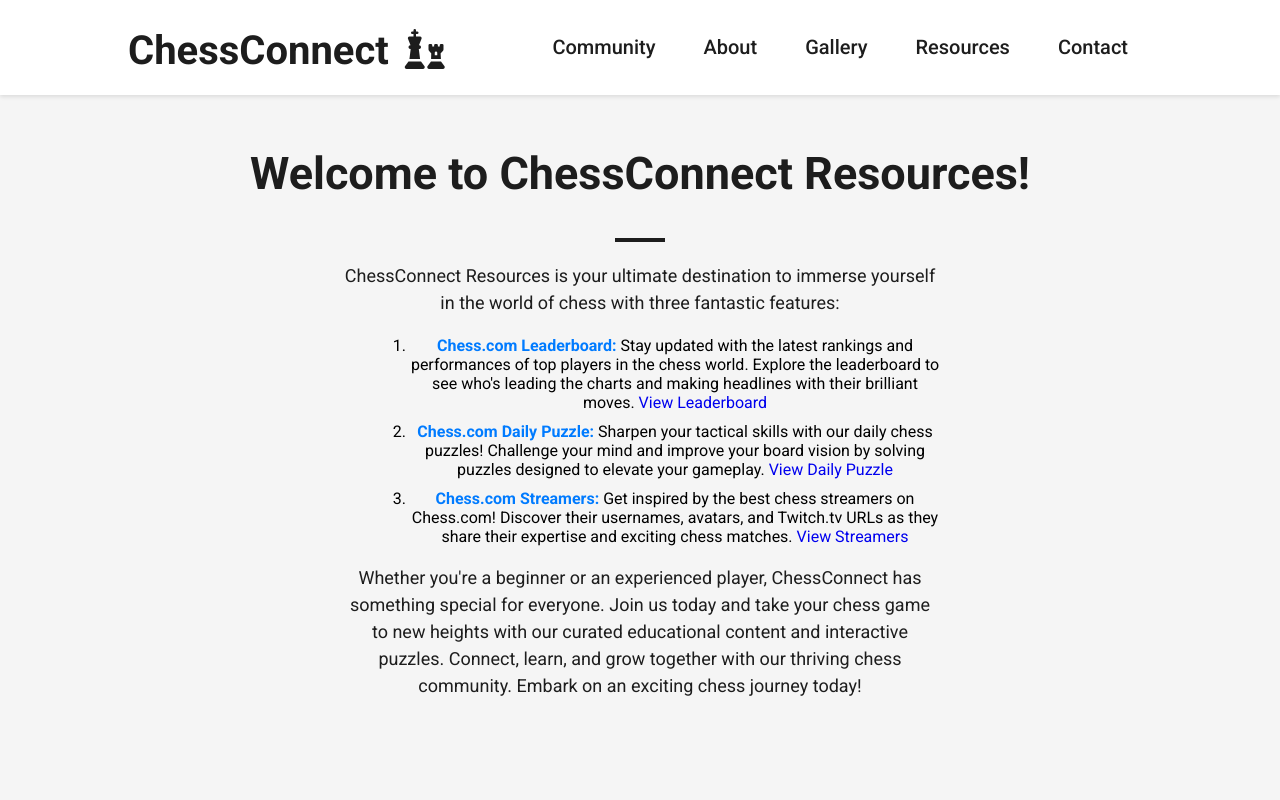
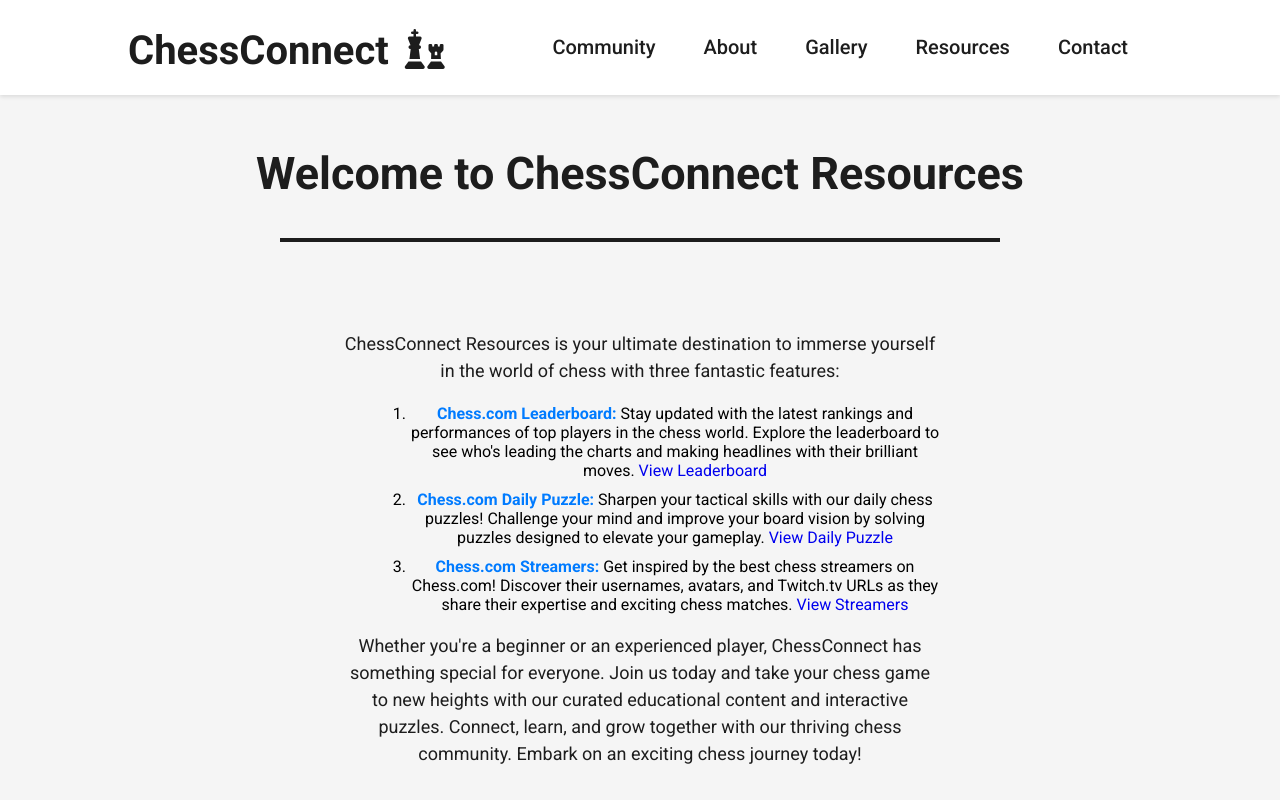
Before and after one commit to edwardl903/chess_website, a website: page resources.html in a window 1280 px wide. Shown: the top 800 px of the page. Drawn offline with Linux system fonts and the light colour scheme; no server answers.

Commit message:
fixing underline consistency with title

```diff
--- a/resources.html
+++ b/resources.html
@@ -51,13 +51,6 @@
             font-size: 24px;
             margin-bottom: 10px;
             color: #333;
-        }
-
-        .title-underline {
-            width: 50px;
-            height: 2px;
-            background-color: #333;
-            margin-bottom: 20px;
         }
 
         /* Styling for the chess puzzle */
@@ -198,10 +191,12 @@
         </script>
 
         <!-- Main Content -->
-    <div class="main-content">
+     <div class="main-content">
         <h2 class="title">
-            Welcome to ChessConnect Resources!</h2>
+            Welcome to ChessConnect Resources</h2>
         <div class="title-underline"></div>
+    </div>
+
         <div class="main-content-text">
             <p>
                 ChessConnect Resources is your ultimate destination to immerse yourself in the world of chess with three fantastic features:
@@ -221,7 +216,7 @@
                 Whether you're a beginner or an experienced player, ChessConnect has something special for everyone. Join us today and take your chess game to new heights with our curated educational content and interactive puzzles. Connect, learn, and grow together with our thriving chess community. Embark on an exciting chess journey today!
             </p>
         </div>
-    </div>
+
             <!-- Daily Puzzle Container -->
     <div class="daily-puzzle-container">
         <h2 class="title">Random Daily Puzzle</h2>
```
